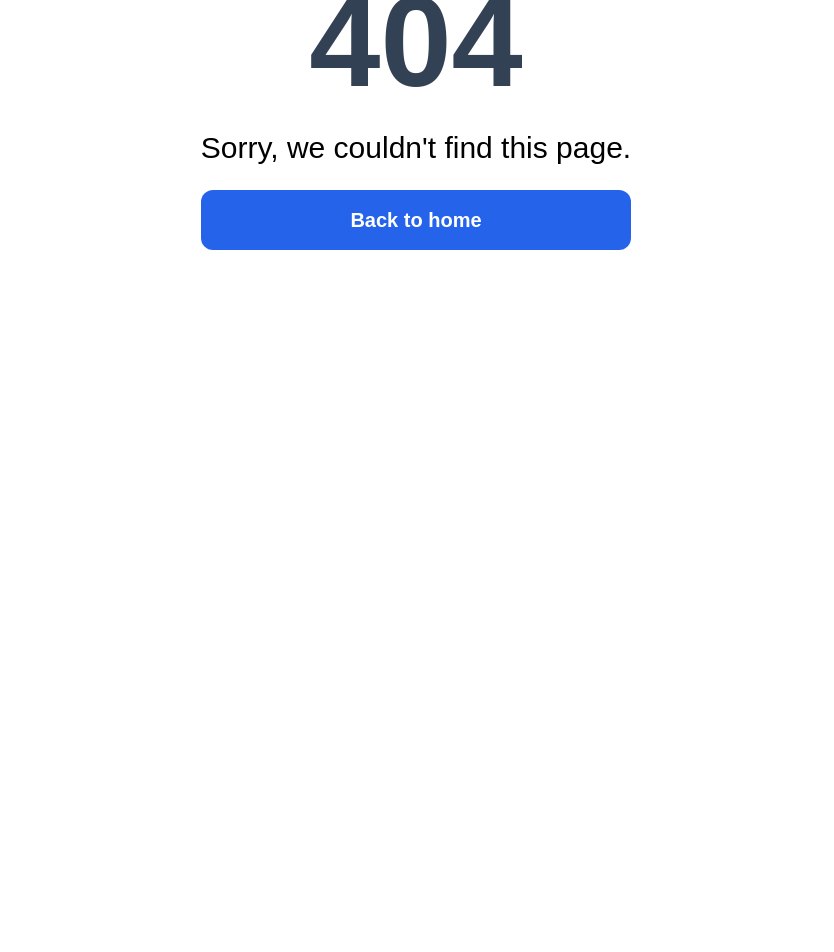
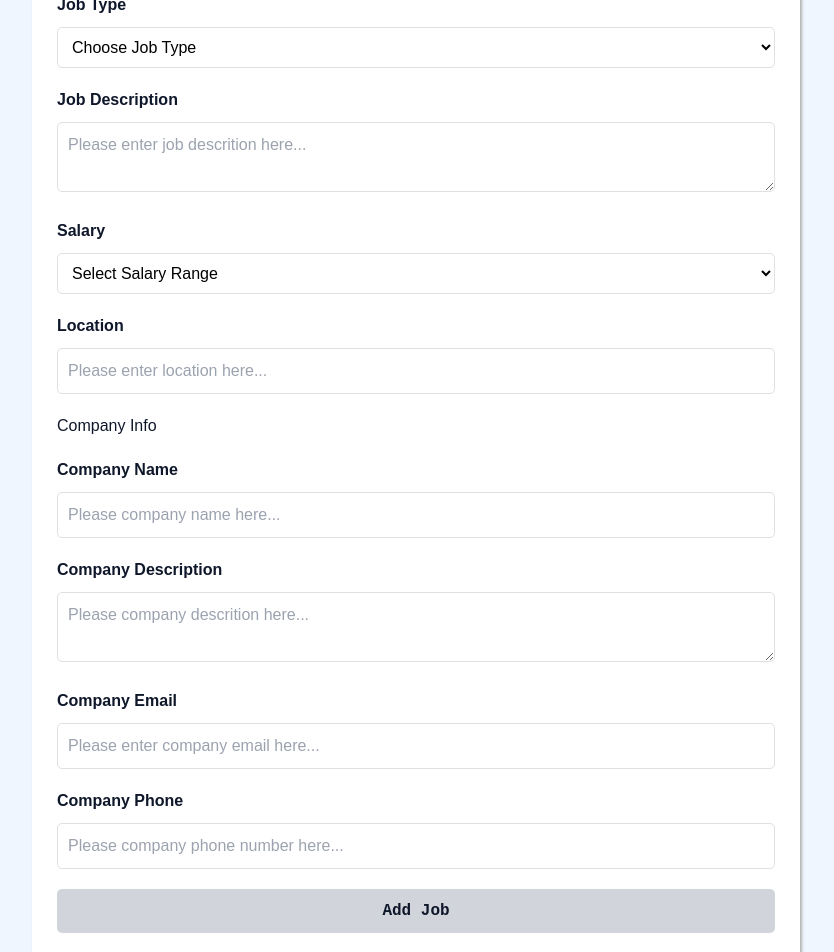
Before and after one commit to brunoFernandes21/react-job-board, a React (Vite) app: page /add-new-job in a window 1280 px wide. Before the commit this address had no page. Shown: the part 380-1332 px from the top of the page, without its empty margins (224-1058 px from the left). Before the commit the page ends 820 px from the top, so only its background shows below. Built offline with nearby package versions, Linux system fonts and the light colour scheme.

Commit message:
create add job form

```diff
--- a/src/App.jsx
+++ b/src/App.jsx
@@ -4,6 +4,7 @@ import Homepage from "./pages/Homepage"
 import Jobs from "./features/jobs/JobsPage"
 import NotFound from "./pages/NotFound"
 import SingleJobPage from "./features/jobs/SingleJobPage"
+import AddNewJobPage from "./features/jobs/AddNewJobPage"
 
 const App = () => {
   return (
@@ -13,6 +14,7 @@ const App = () => {
       <Route path="/" element={<Homepage/>}/>
       <Route path="/jobs" element={<Jobs/>}/>
       <Route path="/jobs/:postId" element={<SingleJobPage/>}/>
+      <Route path="/add-new-job" element={<AddNewJobPage/>}/>
       <Route path="*" element={<NotFound/>}/>
     </Routes>
     </>
--- a/src/components/Navbar.jsx
+++ b/src/components/Navbar.jsx
@@ -31,7 +31,7 @@ const Navbar = () => {
                   Jobs
                 </NavLink>
                 <NavLink
-                  to="/add-job"
+                  to="/add-new-job"
                   className={linkClass}
                 >
                   Add Job
--- /dev/null
+++ b/src/features/jobs/AddNewJobPage.jsx
@@ -0,0 +1,145 @@
+import { useState } from "react";
+
+const AddNewJobPage = () => {
+  const [formData, setFormData] = useState({
+    jobTitle: "",
+    jobType: "",
+    salary: "",
+    location: "",
+    jobDescription: "",
+    companyName: "",
+    companyDescription: "",
+    companyEmail: "",
+    companyPhone: "",
+  });
+
+  const handleChange = (event) => {
+    const { value, name } = event.target;
+    setFormData((prevState) => {
+      return {
+        ...prevState,
+        [name]: value,
+      };
+    });
+  };
+
+  const handleSubmit = (event) => {
+    event.preventDefault();
+    console.log(formData);
+  };
+
+  const formIsValid = [
+    formData.jobTitle,
+    formData.jobType,
+    formData.jobDescription,
+    formData.companyEmail,
+    formData.companyPhone,
+    formData.companyDescription,
+    formData.companyName,
+    formData.location,
+    formData.salary,
+  ].every(Boolean);
+  console.log(formIsValid);
+
+  return (
+    <section className="bg-blue-50">
+      <div className="container m-auto max-w-3xl py-24 px-5 md:px-0" >
+      <div className="form__section relative bg-white text-slate-900 px-6 py-8 mb-4">
+        <h3 className="text-xl font-bold">Add a New Post</h3>
+        <form onSubmit={handleSubmit} className="mt-8">
+          <div>
+            <label htmlFor="jobTitle">Job Title</label>
+            <input
+              type="text"
+              id="jobTitle"
+              name="jobTitle"
+              value={formData.jobTitle}
+              onChange={handleChange}
+              placeholder="Please enter job title..."
+              required
+            />
+          </div>
+          <div>
+            <label htmlFor="jobType">Job Type</label>
+            <select
+              name="jobType"
+              id="jobType"
+              value={formData.jobType}
+              onChange={handleChange}
+              required
+            >
+              <option value="">Choose Job Type</option>
+              <option value="full-time">Full-Time</option>
+              <option value="part-time">Part-Time</option>
+              <option value="remote">Remote</option>
+              <option value="hybrid">Hybrid</option>
+              <option value="internship">Internship</option>
+              <option value="apprenticeship">Apprenticeship</option>
+            </select>
+          </div>
+          <div>
+            <label htmlFor="jobDescription">Job Description</label>
+            <textarea
+              name="jobDescription"
+              id="jobDescription"
+              value={formData.jobDescription}
+              onChange={handleChange}
+              placeholder="Please enter job descrition here..."
+            ></textarea>
+          </div>
+          <div>
+            <label htmlFor="salary">Salary</label>
+            <select name="salary" id="salary" value={formData.salary} onChange={handleChange} required>
+              <option value="">Select Salary Range</option>
+              <option value='Under $50K'>Under $50K</option>
+                <option value='$50K - 60K'>£50K - £60K</option>
+                <option value='£60K - 70K'>£60K - £70K</option>
+                <option value='£70K - 80K'>£70K - £80K</option>
+                <option value='£80K - 90K'>£80K - £90K</option>
+                <option value='£90K - 100K'>£90K - £100K</option>
+                <option value='£100K - 125K'>£100K - £125K</option>
+                <option value='£125K - 150K'>£125K - £150K</option>
+                <option value='£150K - 175K'>£150K - £175K</option>
+                <option value='£175K - 200K'>£175K - £200K</option>
+                <option value='Over £200K'>Over £200K</option>
+            </select>
+          </div>
+          <div>
+            <label htmlFor="location">Location</label>
+            <input type="text" id="location" name="location" value={formData.location} onChange={handleChange} required placeholder="Please enter location here..."/>
+          </div>
+          <h3 className="text-sxl mb-5">Company Info</h3>
+          <div>
+            <label htmlFor="companyName">Company Name</label>
+            <input type="text" id="companyName" name="companyName" value={formData.companyName} onChange={handleChange} required placeholder="Please company name here..."/>
+          </div>
+          <div>
+            <label htmlFor="companyDescription">Company Description</label>
+            <textarea id="companyDescription" name="companyDescription" value={formData.companyDescription} onChange={handleChange} placeholder="Please company descrition here..."></textarea>
+          </div>
+
+          <div>
+            <label htmlFor="companyEmail">Company Email</label>
+            <input type="text" id="companyEmail" name="companyEmail" value={formData.companyEmail} onChange={handleChange} required placeholder="Please enter company email here..."/>
+          </div>
+          <div>
+            <label htmlFor="companyPhone">Company Phone</label>
+            <input type="tel" id="companyPhone" name="companyPhone" value={formData.companyPhone} onChange={handleChange} required placeholder="Please company phone number here..."/>
+          </div>
+
+          <button
+            disabled={!formIsValid}
+            className={`w-full ${
+              formIsValid ? "text-white bg-blue-600" : "bg-gray-300"
+            }`}
+          >
+            Add Job
+          </button>
+        </form>
+      </div>
+      </div>
+    </section>
+  );
+};
+
+export default AddNewJobPage;
--- a/src/features/jobs/SingleJobPage.jsx
+++ b/src/features/jobs/SingleJobPage.jsx
@@ -12,6 +12,7 @@ import Spinner from "../../components/Spinner";
 import {
   FaExclamationTriangle,
   FaArrowLeft,
+  FaArrowCircleLeft,
   FaMapMarkerAlt,
 } from "react-icons/fa";
 
@@ -61,9 +62,10 @@ const SingleJobPage = () => {
             <div className="container m-auto py-6 px-6">
               <Link
                 to="/jobs"
-                className="text-blue-500 hover:text-blue-600 flex items-center"
+                className="text-blue-500 hover:text-blue-600 flex items-center hover:underline"
               >
-                <FaArrowLeft className="mr-2" /> Back to Job Listings
+                <FaArrowCircleLeft className="mr-2" />
+                Back to Job Listings
               </Link>
             </div>
           </section>
--- a/src/index.css
+++ b/src/index.css
@@ -1,3 +1,46 @@
 @tailwind base;
 @tailwind components;
 @tailwind utilities;
+
+* {
+  box-sizing: border-box;
+  padding: 0;
+  margin: 0;
+}
+
+.form__section {
+  border: 1px solid white;
+  border-radius: 8px;
+  box-shadow: 2px 2px 3px #b2b2b2;
+  /* height: 450px; */
+}
+
+label,
+input {
+  display: block;
+}
+label {
+  font-weight: 900;
+}
+input,
+textarea,
+select {
+  padding: 10px;
+  margin-top: 10px;
+  margin-bottom: 20px;
+  width: 100%;
+  border: 1px solid rgb(224, 224, 224);
+  background-color: #fff;
+  border-radius: 5px;
+  box-sizing: border-box;
+  color: black;
+}
+
+.form__section button {
+  border: 0;
+  padding: 10px 20px;
+  border-radius: 5px;
+  font-weight: 900;
+  font-family: "Courier New", Courier, monospace;
+  cursor: pointer;
+}
```
